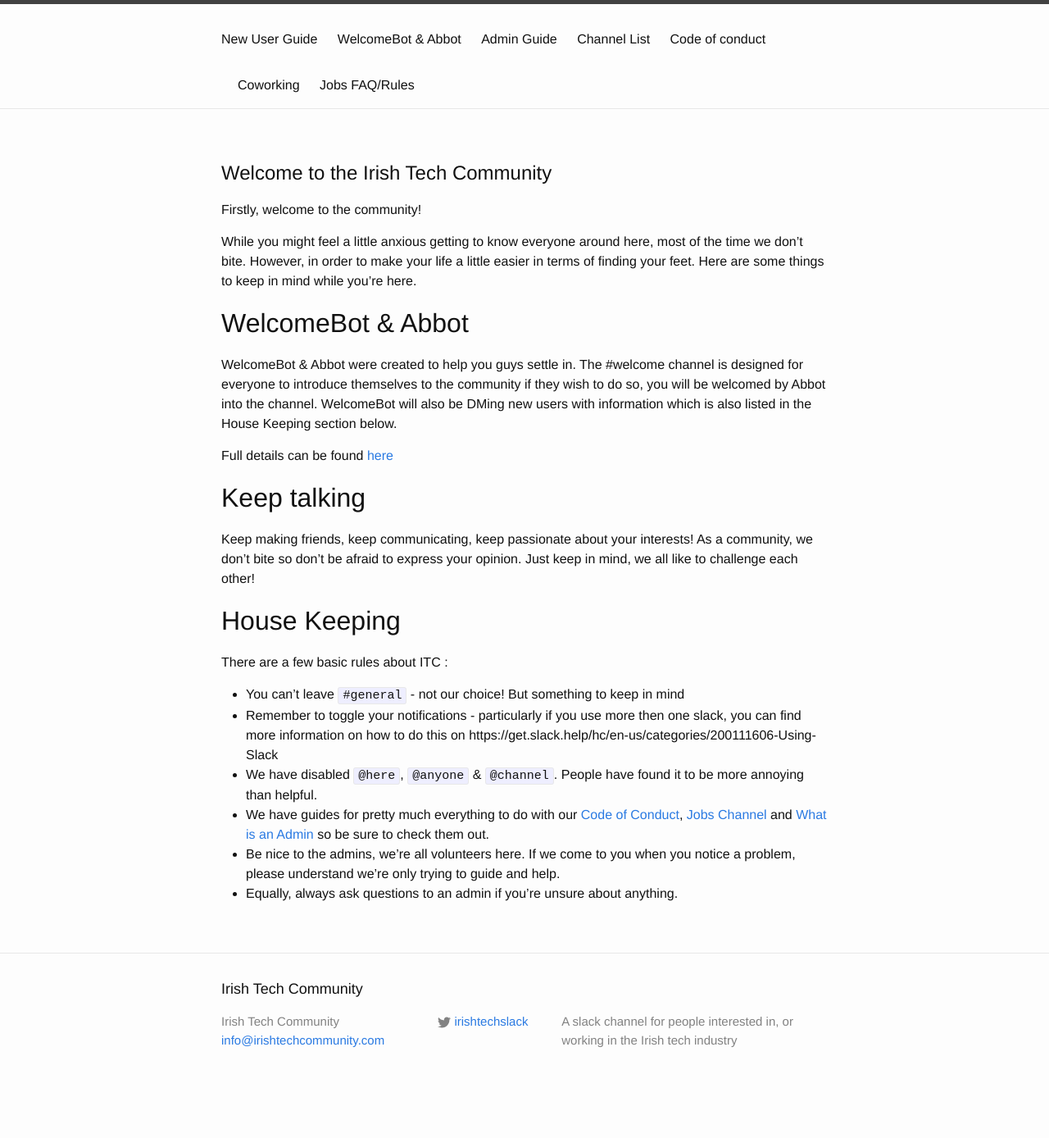
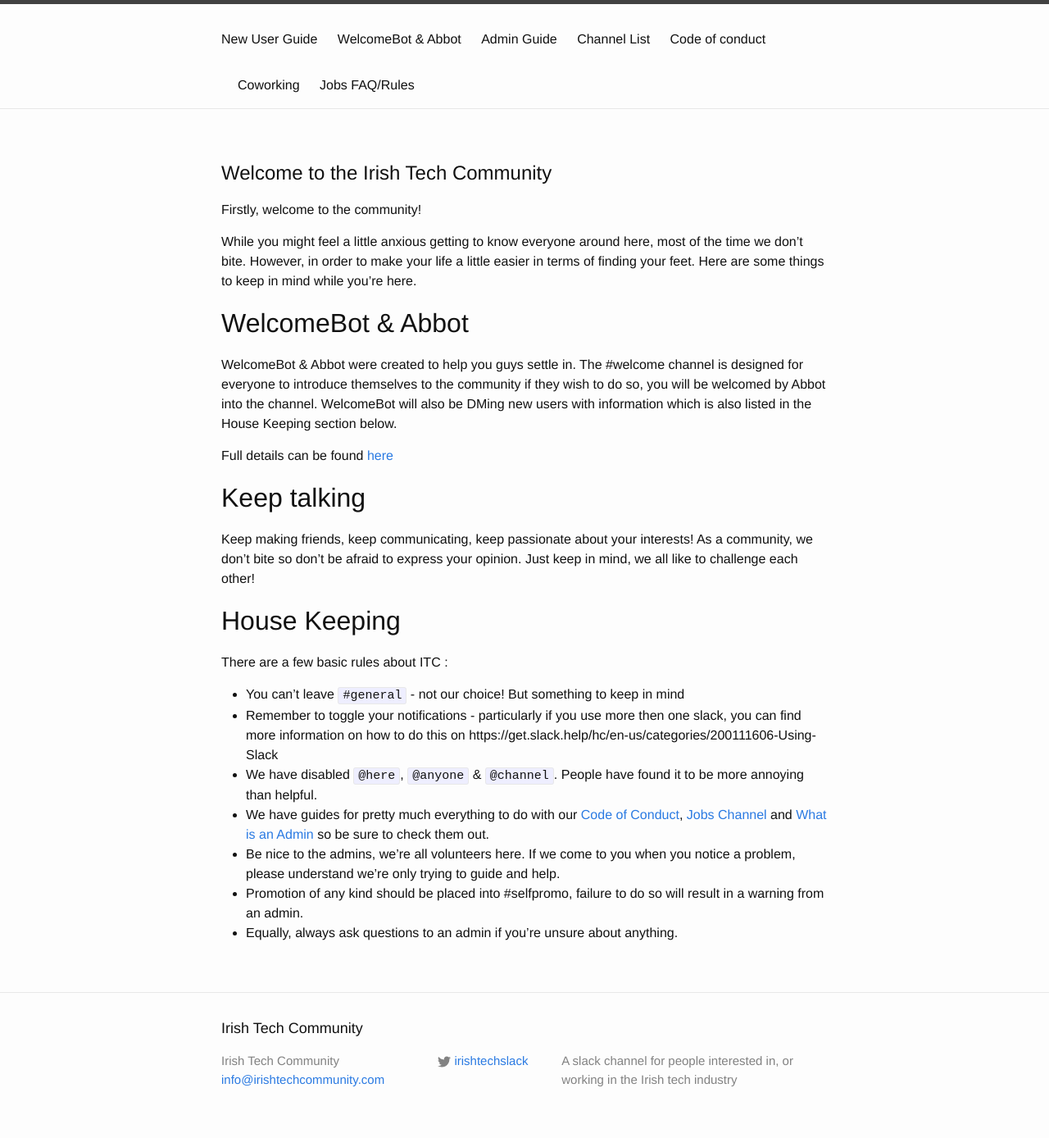
Before and after one commit to IrishTechCommunity/irishtechcommunity.github.io, a Jekyll site: the page built from NewUserGuide.md, in a window 1280 px wide. Shown: the whole page at 82% size. Built offline with Jekyll 4.4.1, drawn with Linux system fonts in a browser that asks for light colours; a script that is not in the unit is left out; before the commit the page ends 1340 px from its top, so only the background shows below that.

Commit message:
JuneUpdateNewUserGuide.md
Addition for spam

```diff
--- a/NewUserGuide.md
+++ b/NewUserGuide.md
@@ -32,4 +32,5 @@ There are a few basic rules about ITC :
 - We have disabled `@here`, `@anyone` & `@channel`. People have found it to be more annoying than helpful.
 - We have guides for pretty much everything to do with our [Code of Conduct](/codeofconduct), [Jobs Channel](/jobs-faq) and [What is an Admin](/adminguide) so be sure to check them out.
 - Be nice to the admins, we're all volunteers here. If we come to you when you notice a problem, please understand we're only trying to guide and help.
+- Promotion of any kind should be placed into #selfpromo, failure to do so will result in a warning from an admin.
 - Equally, always ask questions to an admin if you're unsure about anything.
```
